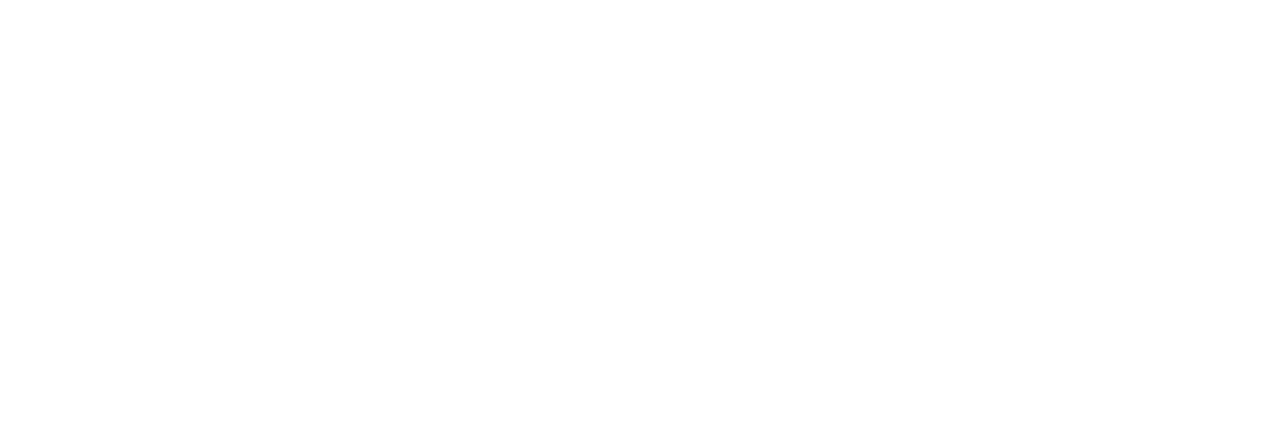
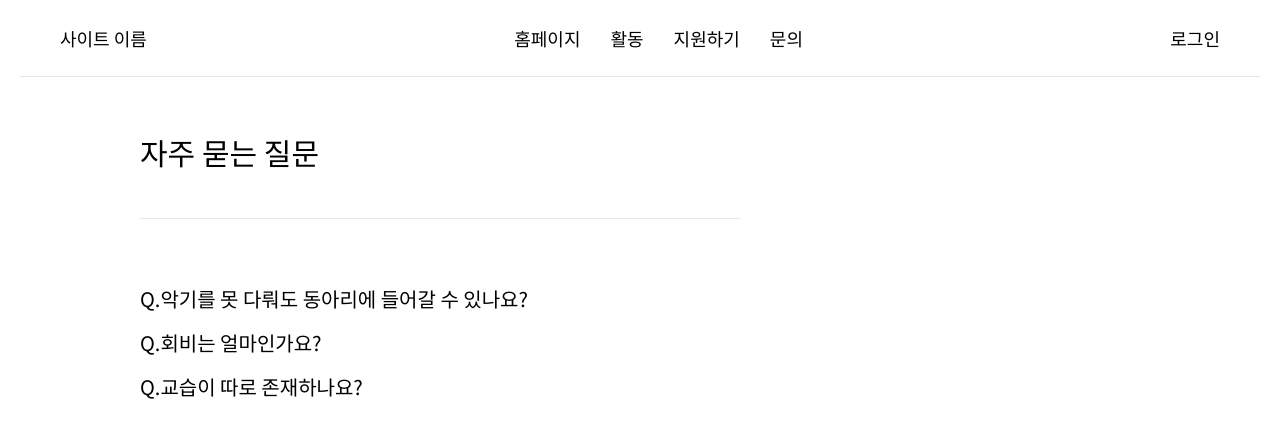
Before and after one commit to leejuhi/WebPractice, a React (Create React App) app in the folder practice/: page /qna in a window 1280 px wide. Before the commit this address had no page. Shown: the top 438 px of the page. Built offline with nearby package versions, Linux system fonts and the light colour scheme.

Commit message:
feature: QnA 페이지 추가
페이지 추가

```diff
--- a/practice/src/App.tsx
+++ b/practice/src/App.tsx
@@ -4,6 +4,7 @@
 import HomePage from './components/pages/HomePage.tsx';
 import LoginPage from './components/pages/LoginPage.tsx';
 import RecruitPage from './components/pages/RecruitPage.tsx';
+import QnaPage from './components/pages/QnAPage.tsx';
 
 
 function App() {
@@ -15,6 +16,7 @@
             <Route path="/" element={<HomePage />} />
             <Route path="/login" element={<LoginPage />} />
             <Route path="/recruit" element={<RecruitPage />} />
+            <Route path="/qna" element={<QnaPage />} />
           </Routes>
         </BrowserRouter>
     </>
--- a/practice/src/asset/font/GlobalStyle.tsx
+++ b/practice/src/asset/font/GlobalStyle.tsx
@@ -9,6 +9,7 @@
 
             body {
                 font-family: 'Noto Sans KR', sans-serif;
+                margin: 0px;
                 margin-top: 100px;
                 padding: 0;
                 box-sizing: border-box;
--- a/practice/src/components/navBar/NavBar.tsx
+++ b/practice/src/components/navBar/NavBar.tsx
@@ -4,13 +4,14 @@
 import { Link } from "react-router-dom";
 
 const Menu = styled.div`
+    background-color:white;
     box-sizing: border-box;
     padding: 15px 50px;
     font-size: 18px;
     top: 0px;
     display: flex;
     justify-content: space-between;
-`;
+    `;
 
 const Space = styled.div`
     box-sizing: border-box;
@@ -42,11 +43,11 @@
     display: flex;
     flex-direction: column;
     gap: 10px;
-    padding-left:30px;
+    padding:10px 30px;
     transform: translateY(-150%);
     transition: transform 0.6s ease-in-out;
     ${({ isOpen }) =>
-        (isOpen? `transform: translateY(0%)`:`translateY(-150%)`)};
+        (isOpen? `transform: translateY(-10%)`:`translateY(-150%)`)};
 `;
 
 const NavBar:React.FC = () => {
--- a/practice/src/components/pages/QnAPage.tsx
+++ b/practice/src/components/pages/QnAPage.tsx
@@ -0,0 +1,58 @@
+import React from "react";
+import NavBar from "../navBar/navBar.tsx";
+import styled from "@emotion/styled";
+import { css } from "@emotion/css";
+
+const QnA=styled.div`
+    margin:80px;
+    padding:30px 60px;
+    display:flex;
+    font-size:30px;
+    font-weight:500;
+    flex-direction: column;
+    gap:15px;
+
+`
+const Question = styled.input`
+    box-sizing:border-box;
+    border:none;
+    border-bottom: 1px solid #e6e6e6;
+    font-size:20px;
+    font-weight:300;
+    height:30px;
+    width:600px;
+    padding:5px;
+`
+const QuestionBox=styled.div`
+    font-size:20px;
+    font-weight:100;
+    margin: 50px 0px;
+    display:flex;
+    flex-direction:column;
+    gap:15px;
+`
+const Questions=styled.div`
+    font-size:20px;
+    font-weight:100;
+
+`
+
+const QnaPage = () => {
+
+    return (
+       <>
+        <NavBar/>
+        <QnA>
+            자주 묻는 질문
+            <div className={css`display:flex;font-size:20px;font-weight:100px;`}><Question /> </div>
+            <QuestionBox>
+                <Questions>Q.악기를 못 다뤄도 동아리에 들어갈 수 있나요?</Questions>
+                <Questions>Q.회비는 얼마인가요?</Questions>
+                <Questions>Q.교습이 따로 존재하나요?</Questions>
+            </QuestionBox>
+        </QnA>
+       </>
+    );
+};
+
+export default QnaPage;
--- a/practice/src/components/pages/RecruitPage.tsx
+++ b/practice/src/components/pages/RecruitPage.tsx
@@ -4,8 +4,9 @@
 import { css } from "@emotion/css";
 
 const BackGround=styled.div`
-    width:100%;
-    height:700px;
+    box-sizing:border-box;
+    width:calc(100%);
+    height: 100%;
     background:linear-gradient(white,#037ffc);
     display:flex;
     padding:100px;
```
